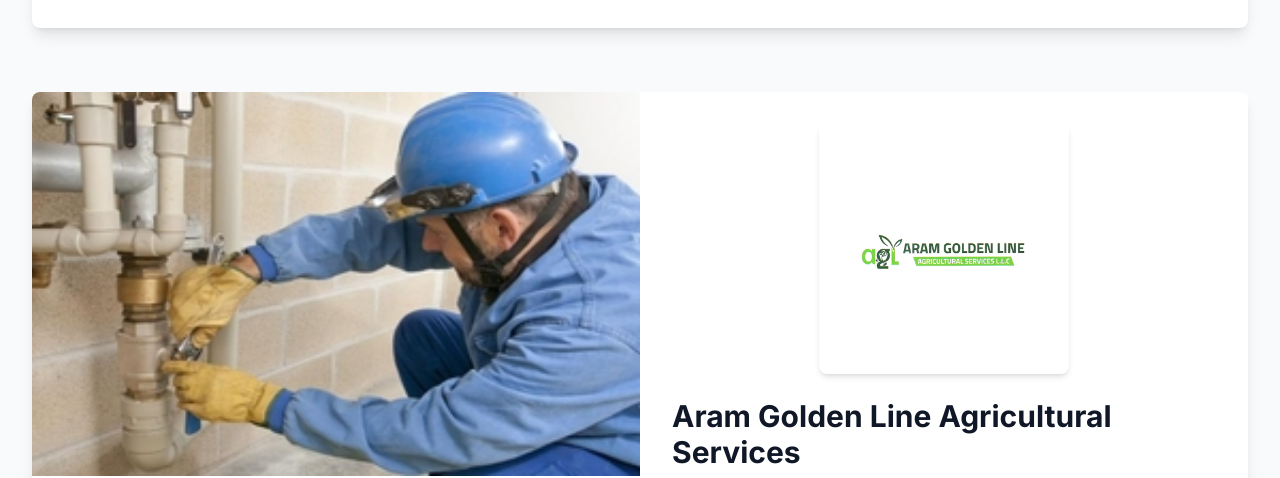
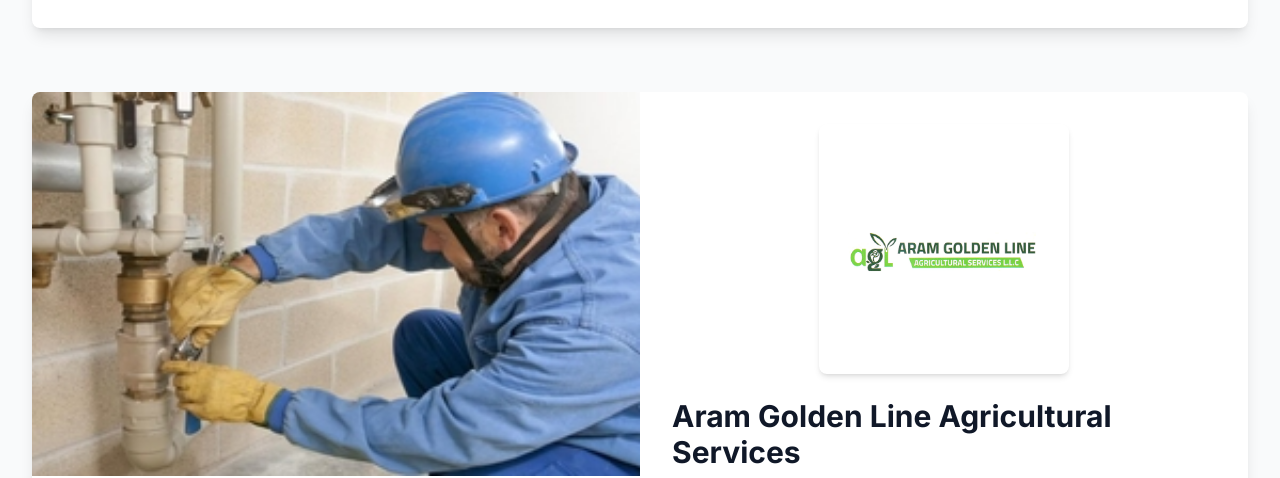
Before and after one commit to hadi14250/Aram, a Next.js app: page /summary in a window 1280 px wide. Shown: the part 2840-3318 px from the top of the page. Built offline with nearby package versions, Linux system fonts and the light colour scheme.

Commit message:
made the logos slightly bigger

```diff
--- a/app/summary/page.tsx
+++ b/app/summary/page.tsx
@@ -207,11 +207,12 @@ export default function Summary() {
                 <Image
                   src="/assets/logo/Ararm Golden Line Agricutural.png"
                   alt="Aram Group Logo"
-                      width={220}
-                      height={220}
-                      className="max-w-[220px] max-h-[220px] object-contain"
+                  width={250}
+                  height={250}
+                  className="object-contain w-full h-full"
                 />
               </div>
+
                 </div>
                 <h2 className="text-3xl font-bold text-gray-900 mb-4">Aram Golden Line Agricultural Services</h2>
                 <p className="text-gray-700 mb-6">
```
Lines whose indentation alone changed are shown as unchanged.
